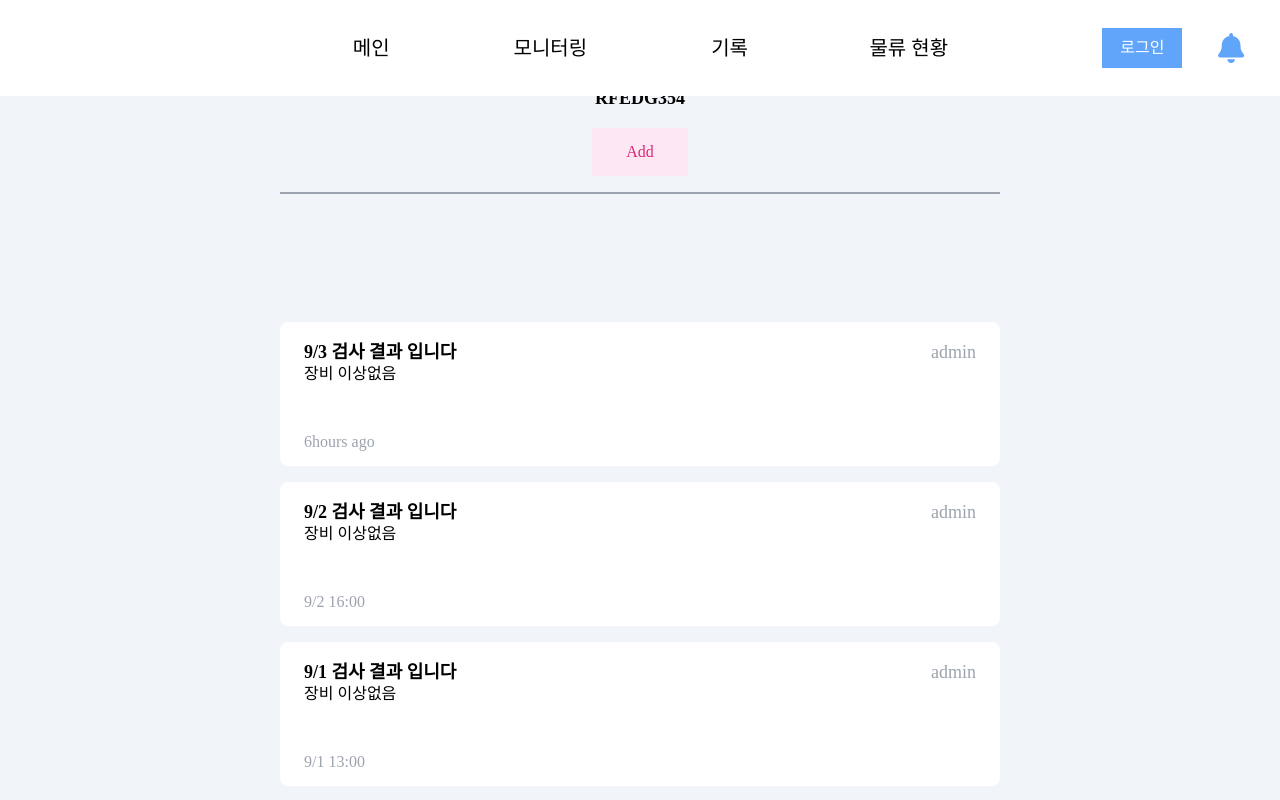
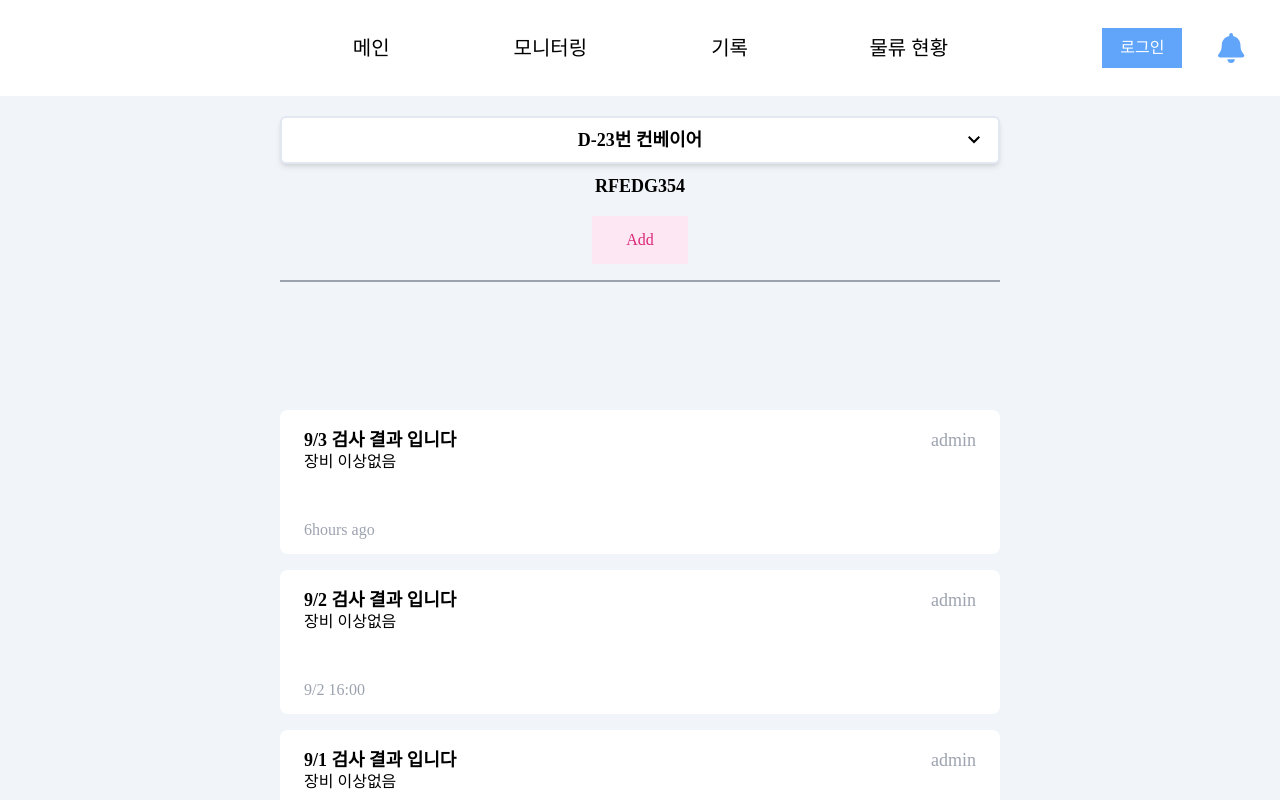
Before and after one commit to phnml1/Hanium-Project, a React (Vite) app in the folder Hanium-Project/: page /document in a window 1280 px wide. Shown: the top 800 px of the page. Built offline with nearby package versions, Linux system fonts and the light colour scheme.

Commit message:
design: document page 스크롤시 디자인 이상해지는거 수정

```diff
--- a/Hanium-Project/src/page/DocumentPage.tsx
+++ b/Hanium-Project/src/page/DocumentPage.tsx
@@ -48,16 +48,16 @@ function DocumentPage() {
   const [scroll, setScroll] = useState(false);
   const [selected, setSelected] = useState<String>('D-23번 컨베이어');
   const [modal, setIsModal] = useState(false);
-  const stickyStyle: string = `w-full flex flex-col items-center h-fit ease-in-out duration-150 items-center sticky top-${
-    scroll ? '0' : '24'
+  const stickyStyle: string = `w-full flex flex-col items-center h-fit ease-in-out duration-150 items-center sticky ${
+    scroll ? '-top-24' : 'top-0'
   } z-20 bg-slate-100`;
 
   return (
     <div className="w-full bg-slate-100 min-h-screen flex flex-col items-center">
       <NavBar setScroll={setScroll} />
-      <div className="w-3/4 mt-34 flex flex-col items-center">
+      <div className="w-3/4 flex flex-col items-center">
         <div className={stickyStyle}>
-          <div className="w-full flex flex-col items-center h-fit mt-2 text-center text-lg font-semibold">
+          <div className="w-full mt-24 flex flex-col items-center h-fit mt-2 text-center text-lg font-semibold">
             <DropDown
               selected={selected}
               setSelected={setSelected}
```
